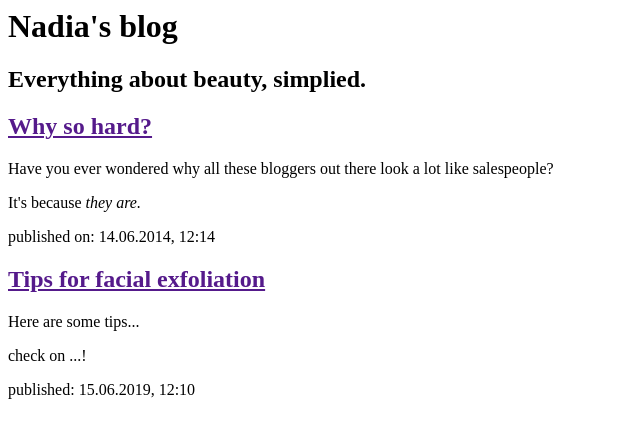
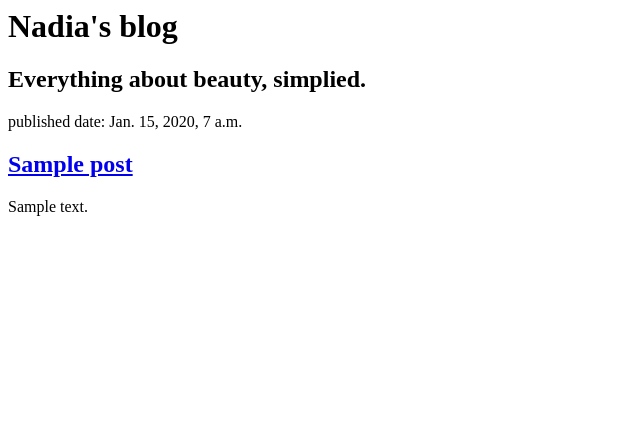
Before and after one commit to nadiaayala/my-first-blog, a Django app: page / in a window 1280 px wide. Shown: the top 438 px of the page, without its empty margins (0-640 px from the left). Run offline with Django 3.2, Linux system fonts and the light colour scheme; tables that the repository leaves empty hold one stand-in row (values such as "Sample post").

Commit message:
Modified templatesto display posts from database

```diff
--- a/blog/templates/blog/post_list.html
+++ b/blog/templates/blog/post_list.html
@@ -10,8 +10,18 @@
         <h2> Everything about beauty, simplied.</h2>
     </div>
 
+    {% for post in posts %}
+        <div>
+            <p> published date: {{post.published_date}}</p>
+            <h2> <a href="#"> {{post.title}}</a></h2>
+            <p> {{post.text|linebreaksbr}}</p>
+            <!-- |linebreaks está passando o texto do post por um filtro, convertendo quebras de linha em parágrafos. -->
+        </div>
+    {% endfor %}
 
-    <div>
+
+
+    <!-- <div>
         <h2><a href="">Why so hard?</a></h2>
         <p> Have you ever wondered why all these bloggers out there look a lot like salespeople? </p>
         <p> It's because <em> they are.</em></p>
@@ -23,7 +33,7 @@
             <p> Here are some tips... </p>
             <p> check on ...! </p>
             <p>published: 15.06.2019, 12:10</p>
-        </div>
+        </div> -->
 </body>
 
 </html>
--- a/blog/views.py
+++ b/blog/views.py
@@ -1,6 +1,9 @@
 from django.shortcuts import render
-
+from django.utils import timezone
+from .models import Post
 # Create your views here.
 
+
 def post_list(request):
-    return render(request, 'blog/post_list.html', {})
+    posts = Post.objects.filter(published_date__lte=timezone.now()).order_by('published_date')
+    return render(request, 'blog/post_list.html', {'posts': posts})
```
